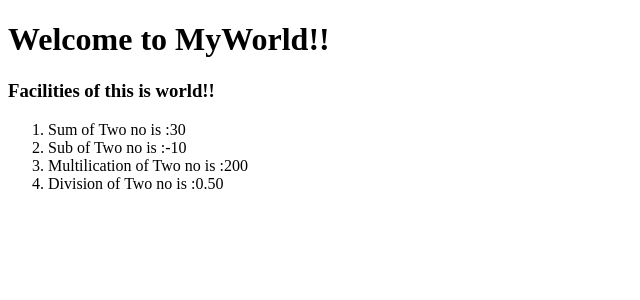
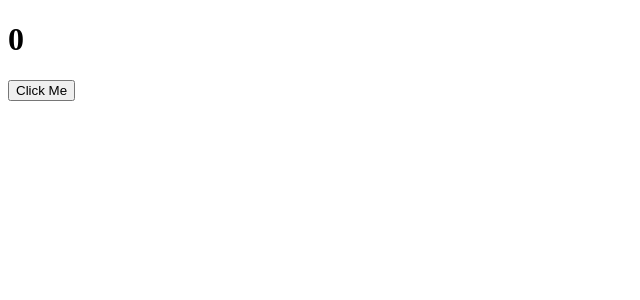
Before and after one commit to amanwild/react-thapa, a React (Create React App) app: page / in a window 1280 px wide. Shown: the top 300 px of the page, without its empty margins (0-640 px from the left). Built offline with nearby package versions, Linux system fonts and the light colour scheme.

Commit message:
useState in hook in react

```diff
--- a/src/Components/App.js
+++ b/src/Components/App.js
@@ -1,13 +1,22 @@
-import React from "react";
-import Header from "./Header";
-import Calc from "./Calc";
+import React, { useState } from "react";
+// import Header from "./Header";
+// import Calc from "./Calc";
 
-function App() {
+
+const App=() => {
+    const state = useState();
+    const [count,setCount]=useState(0);
+
+    const incNum =()=>{
+
+        console.log(count);
+        console.log("click");
+        setCount(count+1)
+    }
     return(
-
     <>
-        <Header />
-        <Calc />
+        <h1>{count}</h1>
+        <button onClick={incNum}>Click Me</button>
     </>);
 }
 export default App;
```
